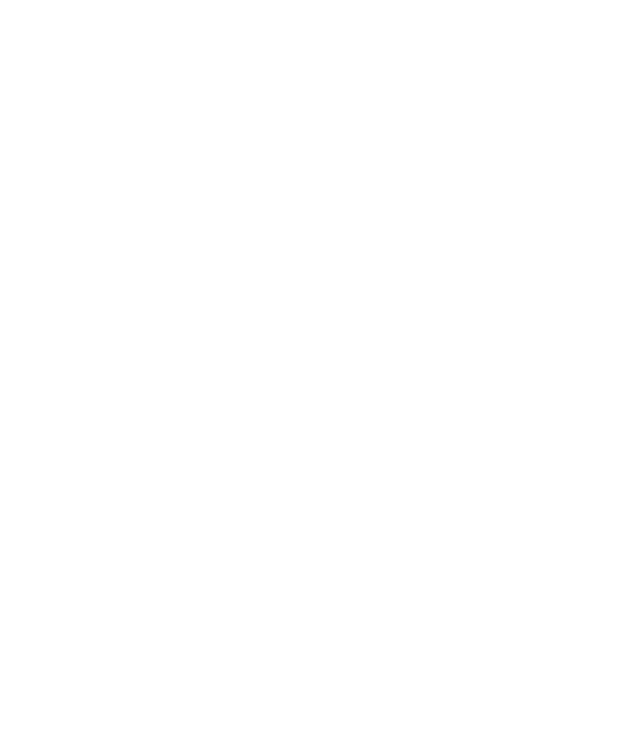
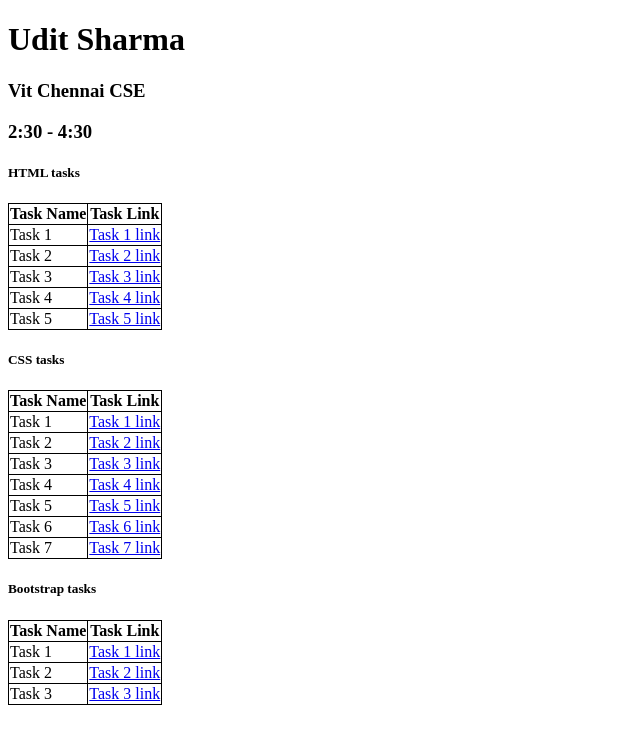
Before and after one commit to UditSharma04/VIT-Ethunus-MERN, a plain HTML site: page index.html in a window 1280 px wide. Shown: the whole page, without its empty margins (0-640 px from the left). Drawn offline with Linux system fonts and the light colour scheme.

Commit message:
Added tables and links to index.html

```diff
--- a/index.html
+++ b/index.html
@@ -1,11 +1,136 @@
 <!DOCTYPE html>
 <html lang="en">
-<head>
-    <meta charset="UTF-8">
-    <meta name="viewport" content="width=device-width, initial-scale=1.0">
-    <title>Document</title>
-</head>
-<body>
+  <head>
+    <meta charset="UTF-8" />
+    <meta name="viewport" content="width=device-width, initial-scale=1.0" />
+    <title>Udit Sharma</title>
+    <style>
+      table,
+      th,
+      tr,
+      td {
+        border: 1px solid black;
+        border-collapse: collapse;
+      }
+    </style>
+  </head>
+  <body>
+    <h1>Udit Sharma</h1>
+    <h3>Vit Chennai CSE</h3>
+    <h3>2:30 - 4:30</h3>
 
-</body>
+    <h5>HTML tasks</h5>
+    <table>
+      <tr>
+        <th>Task Name</th>
+        <th>Task Link</th>
+      </tr>
+      <tr>
+        <td>Task 1</td>
+        <td>
+          <a href="./htmltasks/task1.html">Task 1 link</a>
+        </td>
+      </tr>
+      <tr>
+        <td>Task 2</td>
+        <td>
+          <a href="./htmltasks/task2.html">Task 2 link</a>
+        </td>
+      </tr>
+      <tr>
+        <td>Task 3</td>
+        <td>
+          <a href="./htmltasks/task3.html">Task 3 link</a>
+        </td>
+      </tr>
+      <tr>
+        <td>Task 4</td>
+        <td>
+          <a href="./htmltasks/task4.html">Task 4 link</a>
+        </td>
+      </tr>
+      <tr>
+        <td>Task 5</td>
+        <td>
+          <a href="./htmltasks/task5.html">Task 5 link</a>
+        </td>
+      </tr>
+    </table>
+
+    <h5>CSS tasks</h5>
+    <table>
+      <tr>
+        <th>Task Name</th>
+        <th>Task Link</th>
+      </tr>
+      <tr>
+        <td>Task 1</td>
+        <td>
+          <a href="./csstasks/task1.html">Task 1 link</a>
+        </td>
+      </tr>
+      <tr>
+        <td>Task 2</td>
+        <td>
+          <a href="./csstasks/task2.html">Task 2 link</a>
+        </td>
+      </tr>
+      <tr>
+        <td>Task 3</td>
+        <td>
+          <a href="./csstasks/task3.html">Task 3 link</a>
+        </td>
+      </tr>
+      <tr>
+        <td>Task 4</td>
+        <td>
+          <a href="./csstasks/task4.html">Task 4 link</a>
+        </td>
+      </tr>
+      <tr>
+        <td>Task 5</td>
+        <td>
+          <a href="./csstasks/task5.html">Task 5 link</a>
+        </td>
+      </tr>
+      <tr>
+        <td>Task 6</td>
+        <td>
+          <a href="./csstasks/task6.html">Task 6 link</a>
+        </td>
+      </tr>
+      <tr>
+        <td>Task 7</td>
+        <td>
+          <a href="./csstasks/task7.html">Task 7 link</a>
+        </td>
+      </tr>
+    </table>
+
+    <h5>Bootstrap tasks</h5>
+    <table>
+      <tr>
+        <th>Task Name</th>
+        <th>Task Link</th>
+      </tr>
+      <tr>
+        <td>Task 1</td>
+        <td>
+          <a href="./bootstraptasks/task1.html">Task 1 link</a>
+        </td>
+      </tr>
+      <tr>
+        <td>Task 2</td>
+        <td>
+          <a href="./bootstraptasks/task2.html">Task 2 link</a>
+        </td>
+      </tr>
+      <tr>
+        <td>Task 3</td>
+        <td>
+          <a href="./bootstraptasks/task3.html">Task 3 link</a>
+        </td>
+      </tr>
+    </table>
+  </body>
 </html>
```
